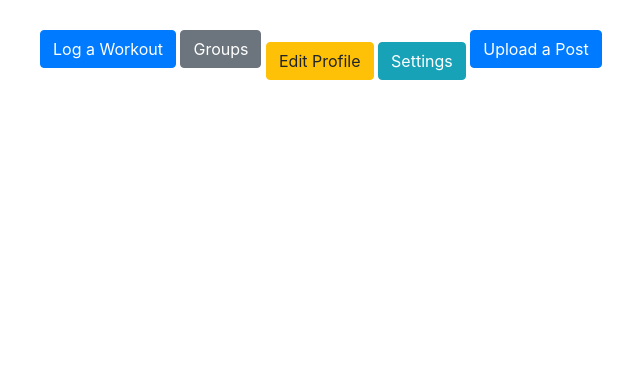
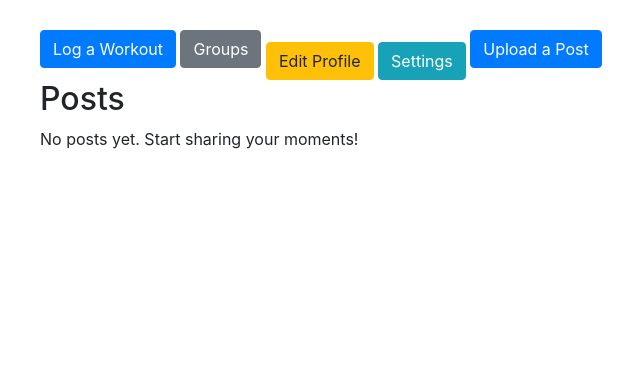
Before and after one commit to Juliankimmm/CSDS393, a Flask app: page /profile/1 in a window 1280 px wide. Shown: the part 252-643 px from the top of the page, without its empty margins (45-685 px from the left). Run offline with Flask 3, Linux system fonts and the light colour scheme; the visitor is signed in with stand-in values (Sample User, id 1); some libraries are stand-ins or nearby versions.

Commit message:
post uploading changes

```diff
--- a/Templates/profile.html
+++ b/Templates/profile.html
@@ -91,6 +91,7 @@
                 <button type="submit" class="btn btn-success">Save Preferences</button>
             </form>
         </div>
+
          <!-- Button for Uploading a Post -->
          <a href="#" class="btn btn-primary" data-toggle="modal" data-target="#postUploadModal">Upload a Post</a>
 
@@ -119,6 +120,20 @@
                 </div>
                 </div>
             </div>
+        </div>
+        <!-- Display User's Posts -->
+        <h2>Posts</h2>
+        <div class="post-container">
+            {% if posts %}
+                {% for post in posts %}
+                <div class="post">
+                    <img src="{{ post.media_url }}" alt="Post Image" class="post-image">
+                    <p class="post-caption">{{ post.content }}</p>
+                </div>
+                {% endfor %}
+            {% else %}
+                <p>No posts yet. Start sharing your moments!</p>
+            {% endif %}
         </div>
     </div>
 
--- a/models.py
+++ b/models.py
@@ -10,7 +10,28 @@ class User(db.Model):
     bio = db.Column(db.String(300))
     pr = db.Column(db.String(150))
     social_media = db.Column(db.String(300))
-    posts = db.relationship('Post', backref='author', lazy=True)
+    posts = []
+
+    def __init__(self, username, password, bio="", pr="", social_media=""):
+        self.username = username
+        self.password = password
+        self.bio = bio
+        self.pr = pr
+        self.social_media = social_media
+        self.posts = []
+
+
+    def add_post(self, post):
+        if isinstance(post, Post):
+            post._user_id = self.id
+            self.posts.append(post)
+        else:
+            raise TypeError("Expected a Post object.")
+
+    def get_posts(self):
+        """Returns the list of posts for this user."""
+        return self.posts
+
 
 
 class WorkoutLog(db.Model):
@@ -72,7 +93,6 @@ class Post(db.Model):
     __tablename__ = 'posts'
 
     id = db.Column(db.Integer, primary_key=True)
-    user_id = db.Column(db.Integer, db.ForeignKey('user.id'), nullable=False)
     content = db.Column(db.Text, nullable=False)
     media_url = db.Column(db.String, nullable=True)
 
--- a/post_manager.py
+++ b/post_manager.py
@@ -7,8 +7,11 @@ class PostManager:
             raise ValueError("User does not exist")
 
         post = Post(user_id=user.id, content=caption, media_url=media_url)
+
+        user.add_post(post)
         db.session.add(post)
         db.session.commit()
+
         return post
 
     def validate_upload(self, file_data):
--- a/routes.py
+++ b/routes.py
@@ -54,7 +54,6 @@ def profile(user_id):
         flash('You need to log in first', 'warning')
         return redirect(url_for('main.login'))
     user = User.query.get_or_404(user_id)
-    #posts = Post.query.filter_by(user_id=user_id).all()
     workout_logs = WorkoutLog.query.filter_by(user_id=user_id).all()
 
     if request.method == 'POST':
@@ -65,13 +64,10 @@ def profile(user_id):
             filename = secure_filename(file.filename)
             filepath = os.path.join(current_app.config["UPLOAD_FOLDER"], filename)
 
-            directory = os.path.dirname(filepath)
-            if not os.path.exists(directory):
-                os.makedirs(directory)
-
             file.save(filepath)
 
             new_post = Post(user_id=user_id, content=caption, media_url=f'/static/uploads/{filename}')
+            user.add_post(new_post)
             db.session.add(new_post)
             db.session.commit()
             flash("Post uploaded successfully!", "success")
@@ -79,8 +75,9 @@ def profile(user_id):
             flash("Invalid File Name", 'warning')
         return redirect(url_for('main.profile', user_id=user_id))
 
-    #return render_template('profile.html', user=user, posts=posts, workout_logs=workout_logs)
-    return render_template("profile.html", user=user)
+    posts = user.get_posts()
+
+    return render_template("profile.html", user=user, posts=posts)
 
 @main.route('/workout_log/<int:user_id>', methods=['GET', 'POST'])
 def workout_log(user_id):
```
Also changed, not shown: instance/test.db.
